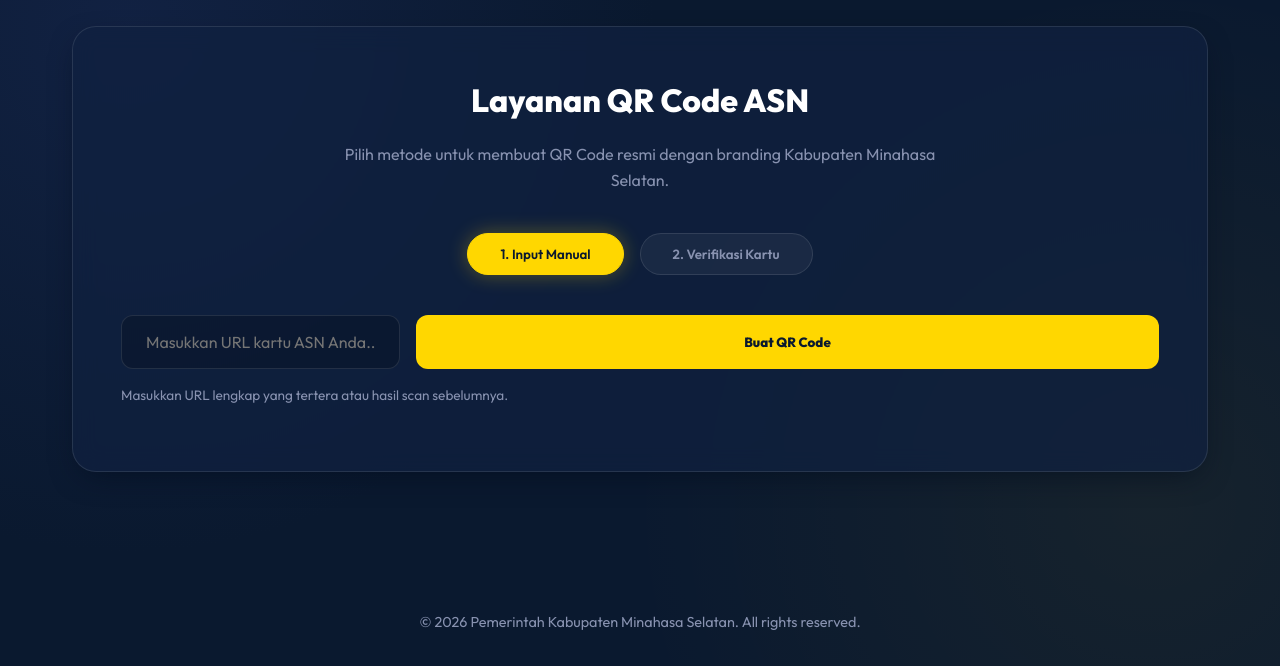
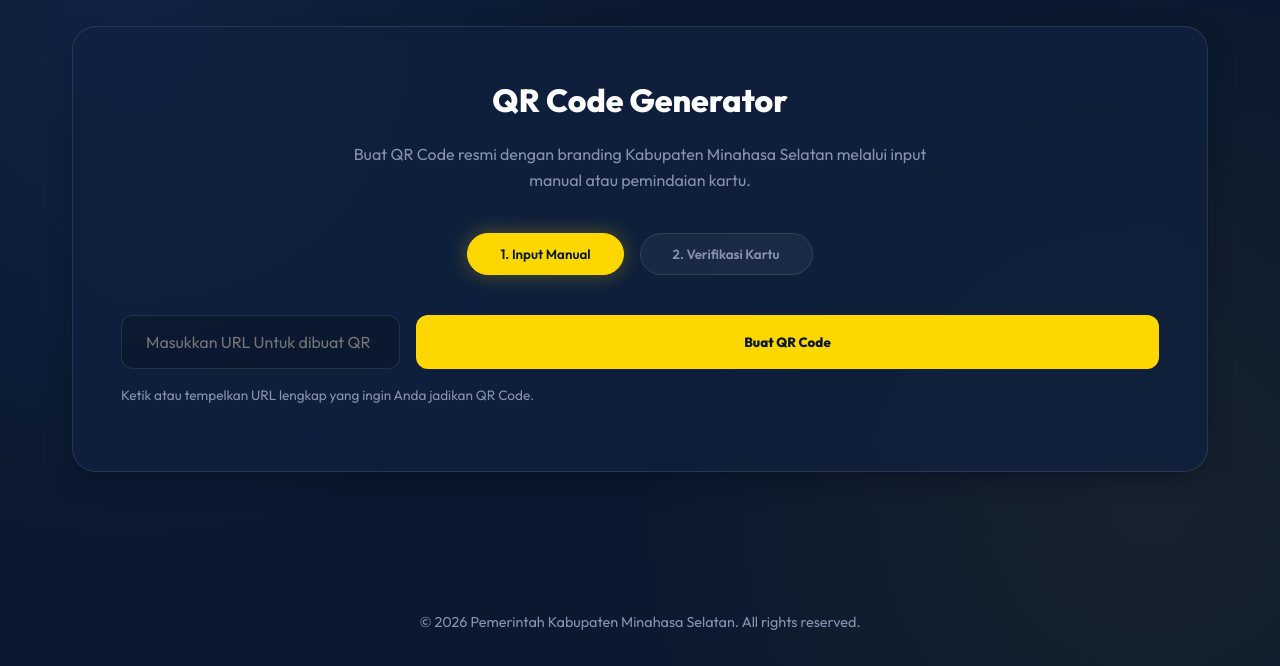
Before and after one commit to steventeen77/qrcode, a website built with Vite: page index.html in a window 1280 px wide. Shown: the part 134-800 px from the top of the page. Built offline with nearby package versions, Linux system fonts and the light colour scheme; files whose address does not match are found by name.

Commit message:
chore: update concept to QR Code Generator and refine wording

```diff
--- a/index.html
+++ b/index.html
@@ -3,7 +3,7 @@
 <head>
     <meta charset="UTF-8">
     <meta name="viewport" content="width=device-width, initial-scale=1.0">
-    <title>QRCODE ASN MINSEL - Verifikasi Kartu ASN</title>
+    <title>QR Code Generator - ASN Kabupaten Minahasa Selatan</title>
     <link rel="preconnect" href="https://fonts.googleapis.com">
     <link rel="preconnect" href="https://fonts.gstatic.com" crossorigin>
     <link href="https://fonts.googleapis.com/css2?family=Outfit:wght@300;400;600;800&display=swap" rel="stylesheet">
@@ -24,8 +24,8 @@
         <main>
             <section class="hero glass">
                 <div class="hero-content">
-                    <h2>Layanan QR Code ASN</h2>
-                    <p>Pilih metode untuk membuat QR Code resmi dengan branding Kabupaten Minahasa Selatan.</p>
+                    <h2>QR Code Generator</h2>
+                    <p>Buat QR Code resmi dengan branding Kabupaten Minahasa Selatan melalui input manual atau pemindaian kartu.</p>
 
                     <div class="tabs">
                         <button class="tab-btn active" data-tab="manual">1. Input Manual</button>
@@ -34,10 +34,10 @@
 
                     <div id="manual-tab" class="tab-content active">
                         <div class="manual-input-group">
-                            <input type="url" id="manual-url" placeholder="Masukkan URL kartu ASN Anda..." class="glass-input">
+                            <input type="url" id="manual-url" placeholder="Masukkan URL Untuk dibuat QR Code." class="glass-input">
                             <button id="generate-btn" class="btn-primary">Buat QR Code</button>
                         </div>
-                        <p class="input-hint">Masukkan URL lengkap yang tertera atau hasil scan sebelumnya.</p>
+                        <p class="input-hint">Ketik atau tempelkan URL lengkap yang ingin Anda jadikan QR Code.</p>
                     </div>
 
                     <div id="verify-tab" class="tab-content">
@@ -61,7 +61,7 @@
             <section id="result-section" class="result-section hidden">
                 <div class="result-card glass">
                     <div class="result-header">
-                        <h3>Hasil Verifikasi</h3>
+                        <h3>Hasil QR Code</h3>
                         <button id="reset-btn" class="btn-secondary">Mulai Ulang</button>
                     </div>
 
@@ -72,7 +72,7 @@
                         </div>
                         <div class="info-container">
                             <div class="info-group">
-                                <label>URL Terdeteksi</label>
+                                <label>URL Sumber</label>
                                 <div class="url-box">
                                     <code id="scanned-url"></code>
                                 </div>
```
